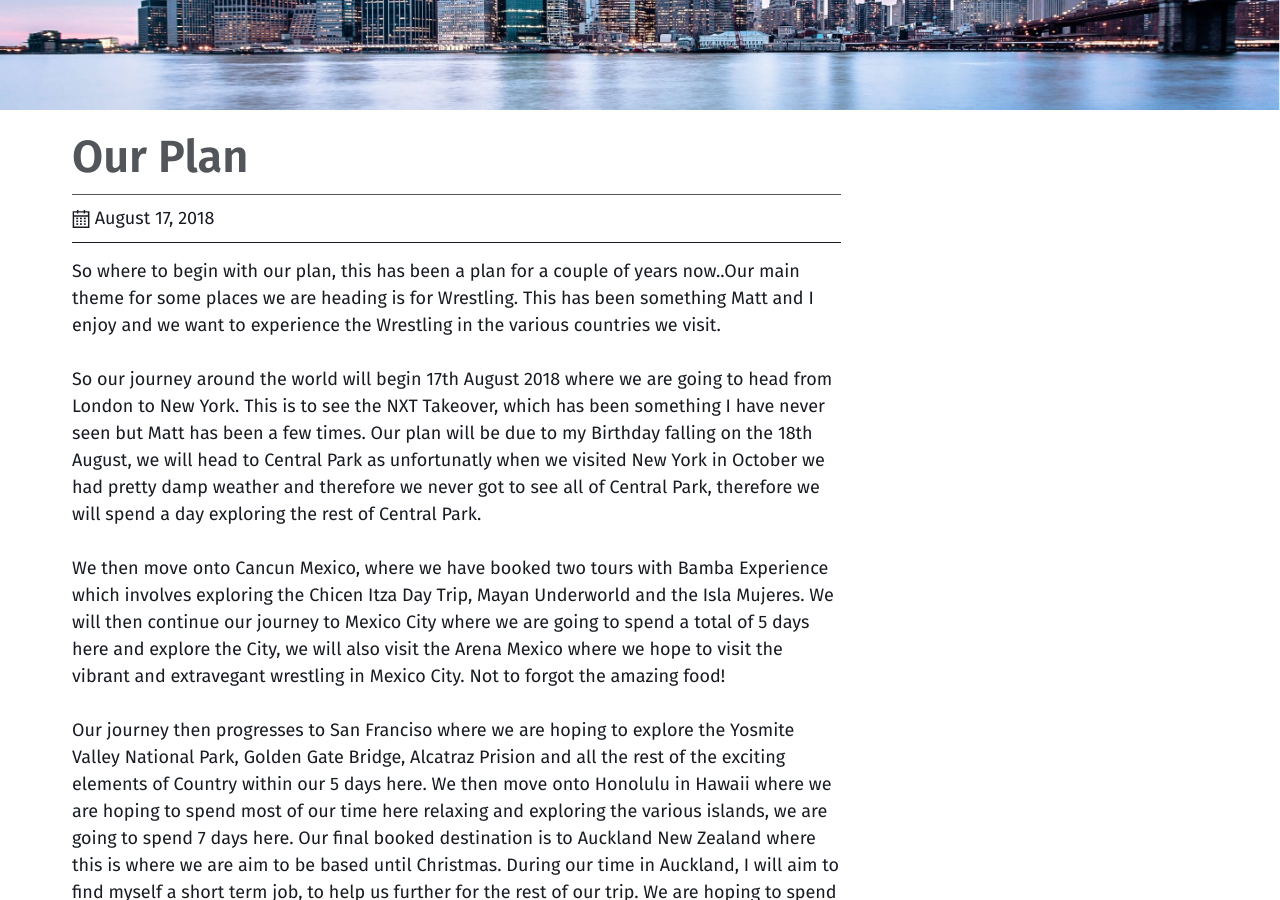
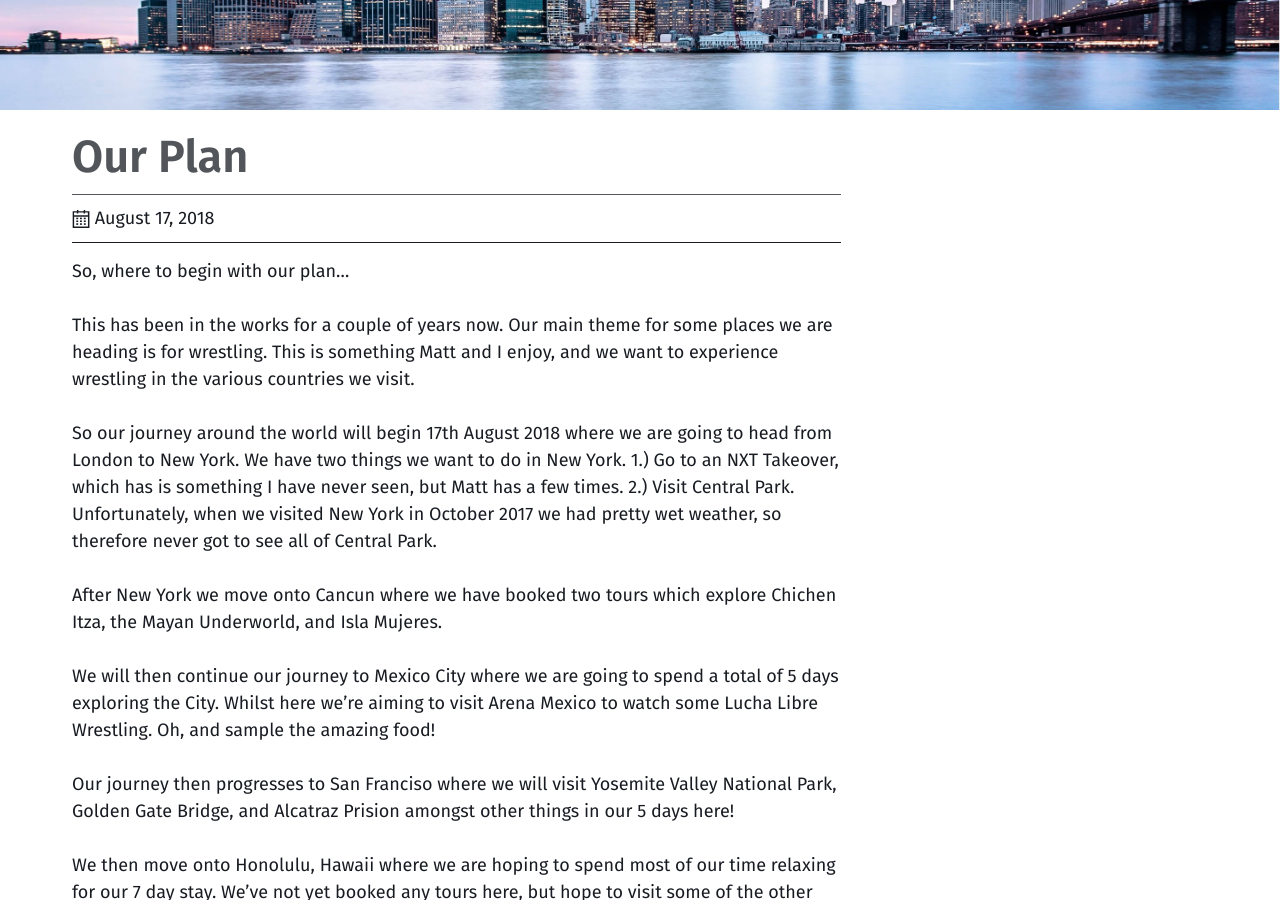
Before and after one commit to mattwalter91/Travel-Blog, a Jekyll site: the page built from _posts/2018-08-17-The-Plan.markdown, in a window 1280 px wide and 900 px high, scrolled down 225 px. Built offline with Jekyll 4.4.1, drawn with Linux system fonts in a browser that asks for light colours; some of the changed text lies outside the part shown.

Commit message:
Update 2018-08-17-The-Plan.markdown

```diff
--- a/_posts/2018-08-17-The-Plan.markdown
+++ b/_posts/2018-08-17-The-Plan.markdown
@@ -2,11 +2,26 @@
 layout: post
 title: Our Plan
 date: 2018-08-17 20:21:00
+author: Nikki
 ---
-So where to begin with our plan, this has been a plan for a couple of years now..Our main theme for some places we are heading is for Wrestling. This has been something Matt and I enjoy and we want to experience the Wrestling in the various countries we visit.
+So, where to begin with our plan...
 
-So our journey around the world will begin 17th August 2018 where we are going to head from London to New York. This is to see the NXT Takeover, which has been something I have never seen but Matt has been a few times. Our plan will be due to my Birthday falling on the 18th August, we will head to Central Park as unfortunatly when we visited New York in October we had pretty damp weather and therefore we never got to see all of Central Park, therefore we will spend a day exploring the rest of Central Park.
+This has been in the works for a couple of years now. Our main theme for some places we are heading is for wrestling. This is something Matt and I enjoy, and we want to experience wrestling in the various countries we visit.
 
-We then move onto Cancun Mexico, where we have booked two tours with Bamba Experience which involves exploring the Chicen Itza Day Trip, Mayan Underworld and the Isla Mujeres. We will then continue our journey to Mexico City where we are going to spend a total of 5 days here and explore the City, we will also visit the Arena Mexico where we hope to visit the vibrant and extravegant wrestling in Mexico City. Not to forgot the amazing food!
+So our journey around the world will begin 17th August 2018 where we are going to head from London to New York. We have two things we want to do in New York. 1.) Go to an NXT Takeover, which has is something I have never seen, but Matt has a few times. 2.) Visit Central Park. Unfortunately, when we visited New York in October 2017 we had pretty wet weather, so therefore never got to see all of Central Park.
 
-Our journey then progresses to San Franciso where we are hoping to explore the Yosmite Valley National Park, Golden Gate Bridge, Alcatraz Prision and all the rest of the exciting elements of Country within our 5 days here. We then move onto Honolulu in Hawaii where we are hoping to spend most of our time here relaxing and exploring the various islands, we are going to spend 7 days here. Our final booked destination is to Auckland New Zealand where this is where we are aim to be based until Christmas. During our time in Auckland, I will aim to find myself a short term job, to help us further for the rest of our trip. We are hoping to spend Christmas in Fiji and the New year in Japan, to also see the Japanese Wrestling in early January. Our plan is to then move to South Island New Zealand and purchase a Hop-on-Hop-Off Bus for the southisland to explore the island, we plan to be here until Mach/April 2019 where we aim to head back to Auckland. We would then like to explore Syndney, Tasmania and Bali before aiming to head back to England around May 2019. We have not confirmed this to date yet as we do not know what we may change along the way. Next time we write on here it will be the start of our journey across the world.
+After New York we move onto Cancun where we have booked two tours which explore Chichen Itza, the Mayan Underworld, and Isla Mujeres.
+
+We will then continue our journey to Mexico City where we are going to spend a total of 5 days exploring the City. Whilst here we're aiming to visit Arena Mexico to watch some Lucha Libre Wrestling. Oh, and sample the amazing food!
+
+Our journey then progresses to San Franciso where we will visit Yosemite Valley National Park, Golden Gate Bridge, and Alcatraz Prision amongst other things in our 5 days here!
+
+We then move onto Honolulu, Hawaii where we are hoping to spend most of our time relaxing for our 7 day stay. We've not yet booked any tours here, but hope to visit some of the other islands whilst we're over here.
+
+Our final booked destination is to Auckland, New Zealand which is where we expect to be until Christmas. During our time in Auckland, I aim to find myself a short term job, to help raise money for the rest of our trip. Our current plan is to spend Christmas in Fiji, and then New Year in Japan where we're also hoping to go to an NJPW show!
+
+Beyond that, we have a rough plan to then move to South Island, New Zealand and purchase a ticket for a Hop-on-Hop-Off Bus, and give ourselves until mid-March to explore before heading back to North Island. We then aim to visit Sydney, Tasmania, and Bali before heading back to England some time in May.
+
+As mentioned, nothing beyond Auckland is booked yet, so this may change along the way.
+
+Expect lots more updates here along with the best pics from our trip, and next time we write on here it will be the start of our journey to the other side of the world!
```
